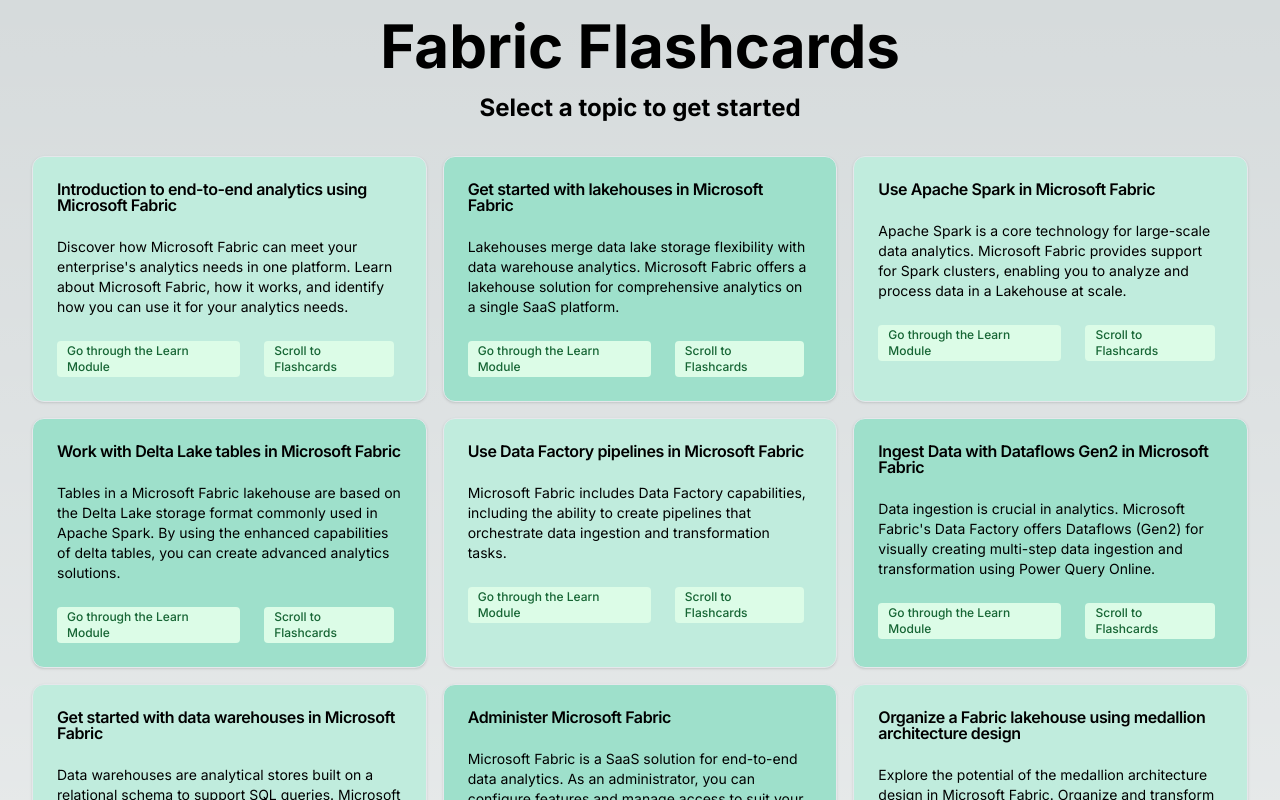
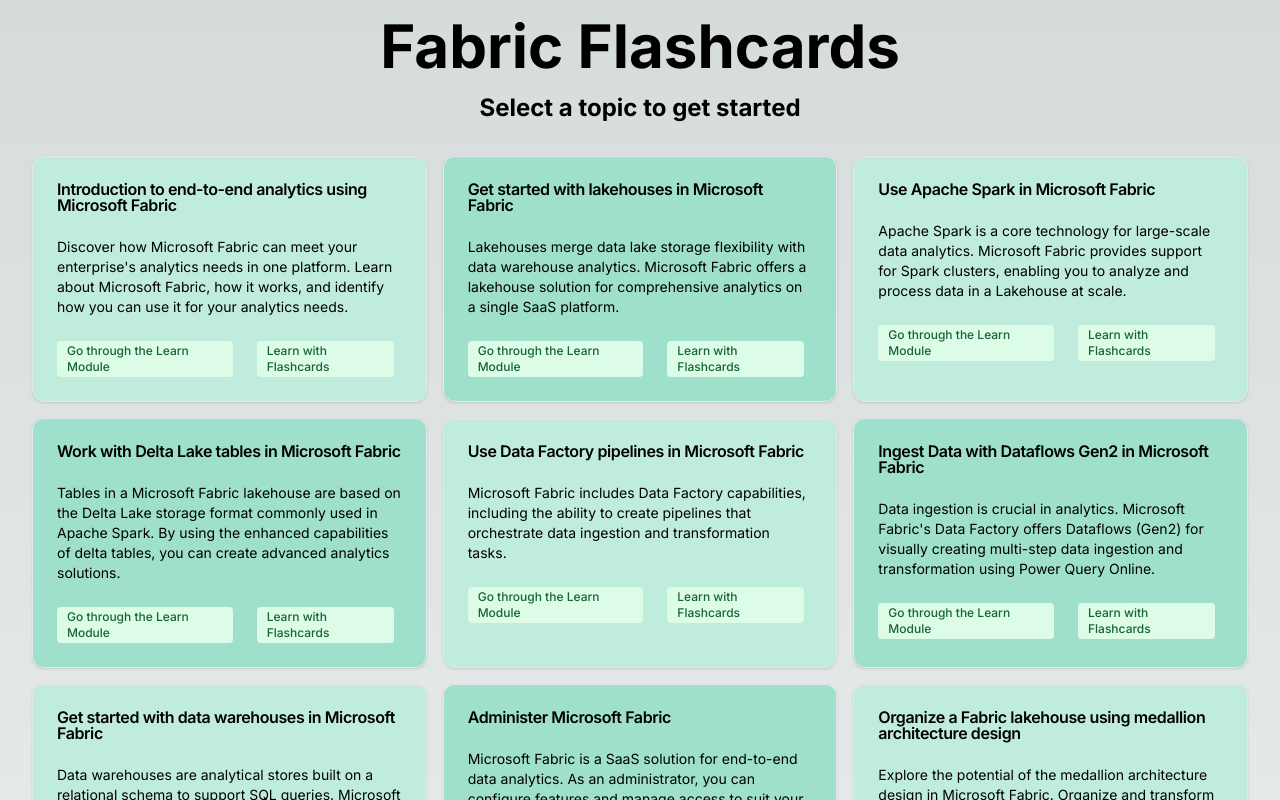
Before and after one commit to toolboc/fabcon-flashcards-workshop-site, a Next.js app: page / in a window 1280 px wide. Shown: the top 800 px of the page. Built offline with nearby package versions, Linux system fonts and the light colour scheme.

Commit message:
Scroll to Flashcards -> Learn with Flashcards

```diff
--- a/src/components/topic.tsx
+++ b/src/components/topic.tsx
@@ -56,7 +56,7 @@
                 data-module={el.module}
                 data-title={el.title}
                 >
-                Scroll to Flashcards
+                Learn with Flashcards
                 </Link>
                 </CardFooter>
             </Card>
```
